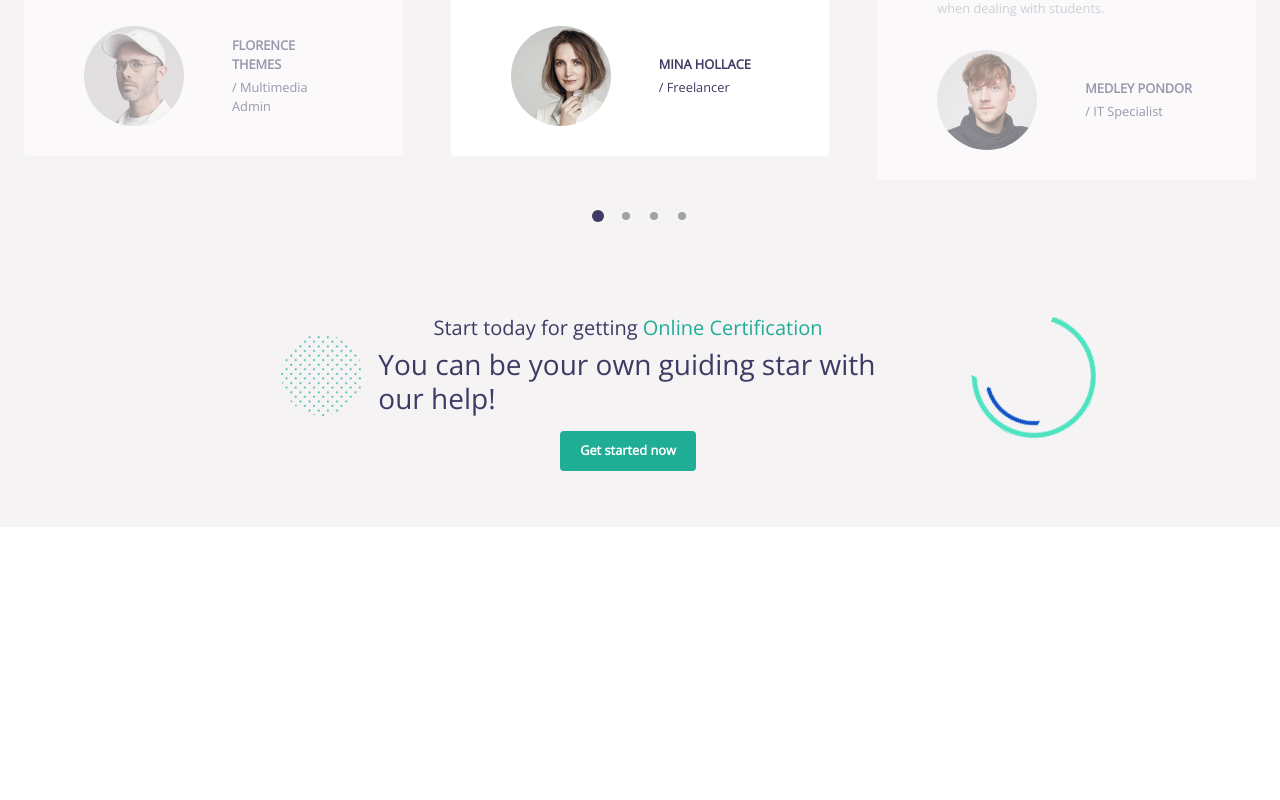
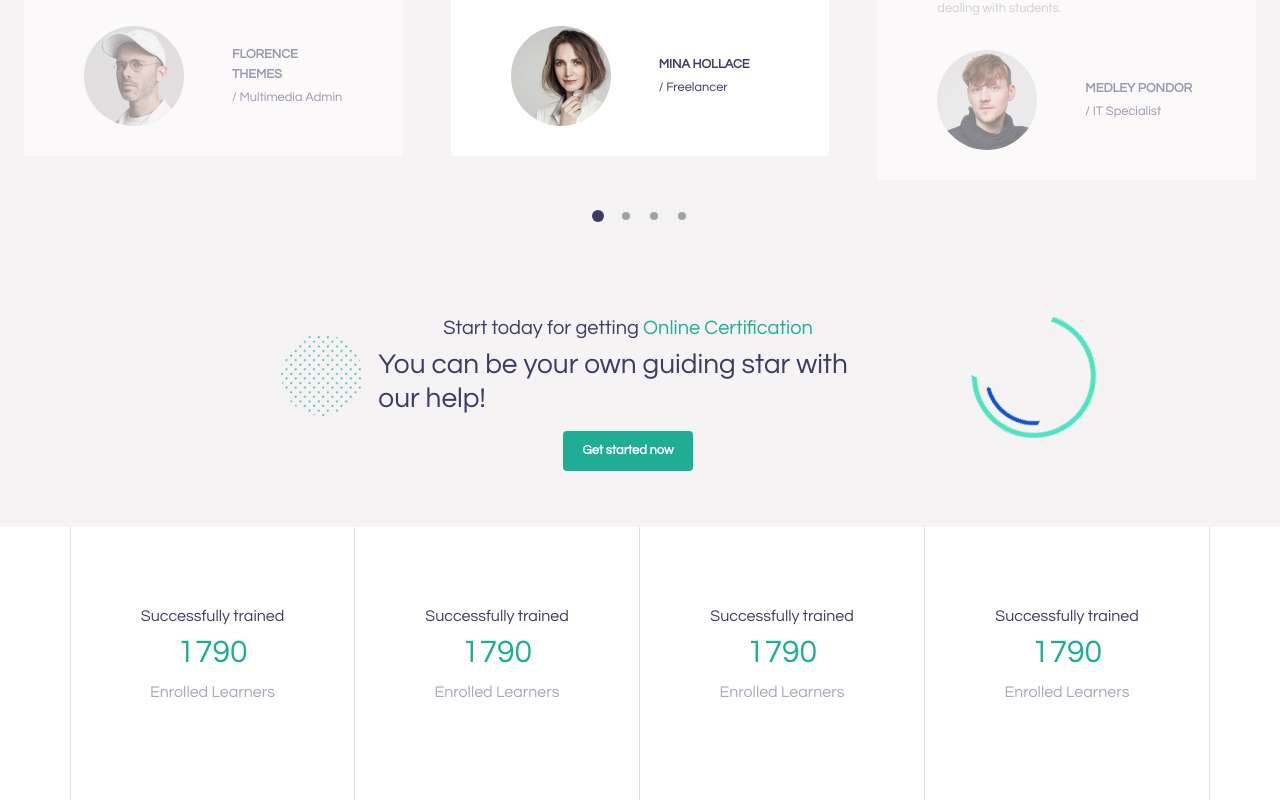
Before and after one commit to antoniogiachin/proj-html-vuejs, a Vue app: page / in a window 1280 px wide. Shown: the part 3256-4056 px from the top of the page. Before the commit the page ends 3783 px from the top, so only its background shows below. Built offline with nearby package versions, Linux system fonts and the light colour scheme.

Commit message:
cambio del font (questrial, originale gilroy a pagamento) e inserimento sezione recap flex

```diff
--- a/package.json
+++ b/package.json
@@ -8,7 +8,7 @@
     "lint": "vue-cli-service lint"
   },
   "dependencies": {
-    "@fontsource/open-sans": "^4.5.5",
+    "@fontsource/questrial": "^4.5.2",
     "bootstrap": "^5.1.3",
     "core-js": "^3.8.3",
     "vue": "^2.6.14"
--- a/src/App.vue
+++ b/src/App.vue
@@ -30,6 +30,6 @@ export default {
 
 <style lang="scss">
 #app{
-  font-family: 'Open Sans';
+  font-family: 'Questrial';
 }
 </style>
--- a/src/components/myMain.vue
+++ b/src/components/myMain.vue
@@ -15,6 +15,9 @@
         <!-- sezione varbatim quotes -->
         <verbatimQuotes/>
 
+        <!-- sezione recap-flex -->
+        <recapFlex/>
+
     </main>
 </template>
 
@@ -24,6 +27,8 @@ import onlineCourses from './partials/onlineCourses.vue'
 import smartTouring from './partials/smartTouring.vue'
 import enjoyComp from './partials/enjoyComp.vue'
 import verbatimQuotes from './partials/verbatimQuotes.vue'
+import recapFlex from './partials/recapFlex.vue'
+
 
 
 export default {
@@ -39,6 +44,8 @@ export default {
         enjoyComp,
 
         verbatimQuotes,
+
+        recapFlex,
     }
 }
 </script>
--- /dev/null
+++ b/src/components/partials/recapFlex.vue
@@ -0,0 +1,61 @@
+<template>
+    <section id="recap-flex">
+        <div class="container">
+            <div class="row">
+
+                <div class="col-3 d-flex flex-column justify-content-center align-items-center border-start border-end ms_col">
+                    <h6>Successfully trained</h6>
+                    <h2>1790</h2>
+                    <p>Enrolled Learners</p>
+                </div>
+
+                <div class="col-3 d-flex flex-column justify-content-center align-items-center border-end ms_col">
+                    <h6>Successfully trained</h6>
+                    <h2>1790</h2>
+                    <p>Enrolled Learners</p>
+                </div>
+
+                <div class="col-3 d-flex flex-column justify-content-center align-items-center border-end ms_col">
+                    <h6>Successfully trained</h6>
+                    <h2>1790</h2>
+                    <p>Enrolled Learners</p>
+                </div>
+
+                <div class="col-3 d-flex flex-column justify-content-center align-items-center border-end ms_col">
+                    <h6>Successfully trained</h6>
+                    <h2>1790</h2>
+                    <p>Enrolled Learners</p>
+                </div>
+
+            </div>
+        </div>
+    </section>
+</template>
+
+<script>
+export default {
+    name: 'recapFlex'
+}
+</script>
+
+<style lang="scss" scoped>
+// richiamo varibili create da me
+@import "../../assets/style/variables.scss";
+
+.ms_col{
+    padding: 80px 30px;
+}
+
+h6{
+    color: $colorDarkBlue;
+}
+
+h2{
+    color: $colorGreen;
+}
+
+p{
+    color: $colorFadeBlue
+}
+
+</style>
--- a/src/main.js
+++ b/src/main.js
@@ -3,7 +3,7 @@ import "bootstrap/dist/css/bootstrap.min.css"
 import '@fortawesome/fontawesome-free/css/all.css'
 import '@fortawesome/fontawesome-free/js/all.js'
 
-import "@fontsource/open-sans"
+import "@fontsource/questrial"
 
 
 import Vue from 'vue'
```
Also changed, not shown: 1 other file (tests, documents, lock files or other folders).
